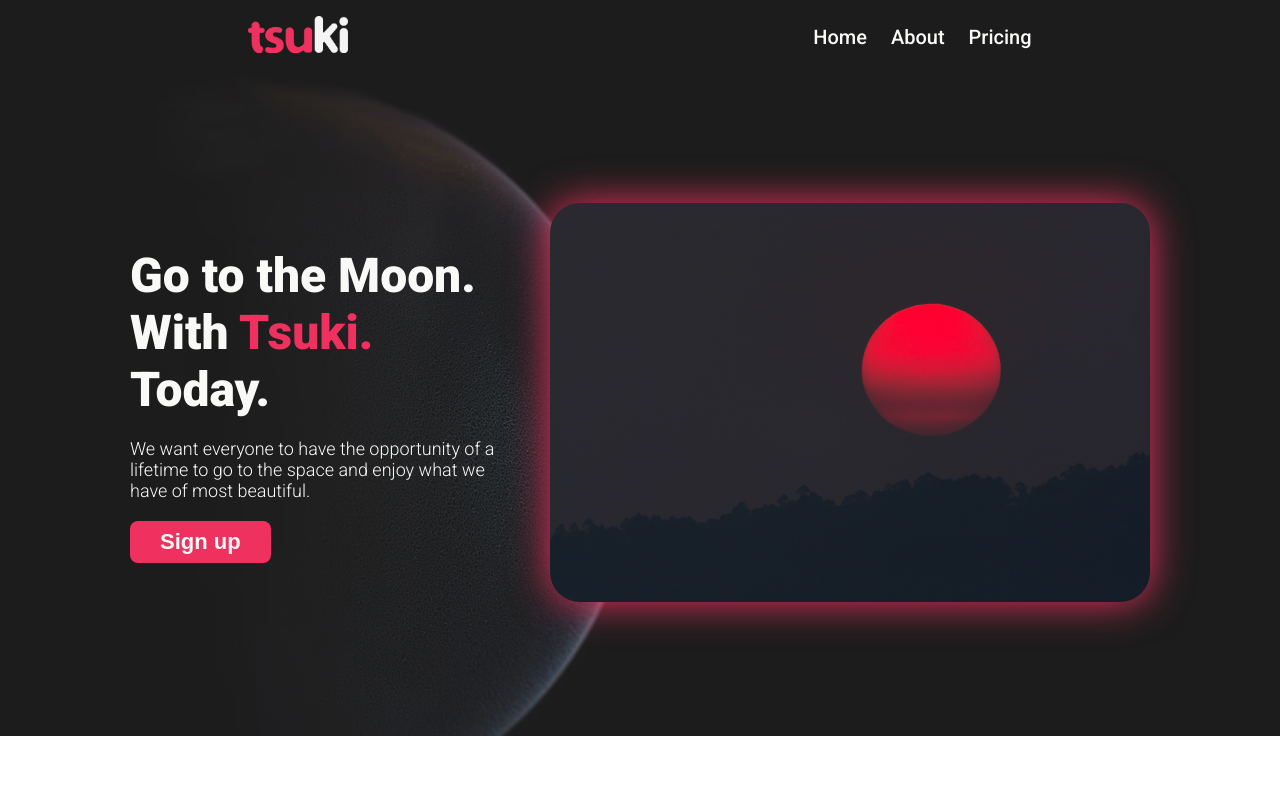
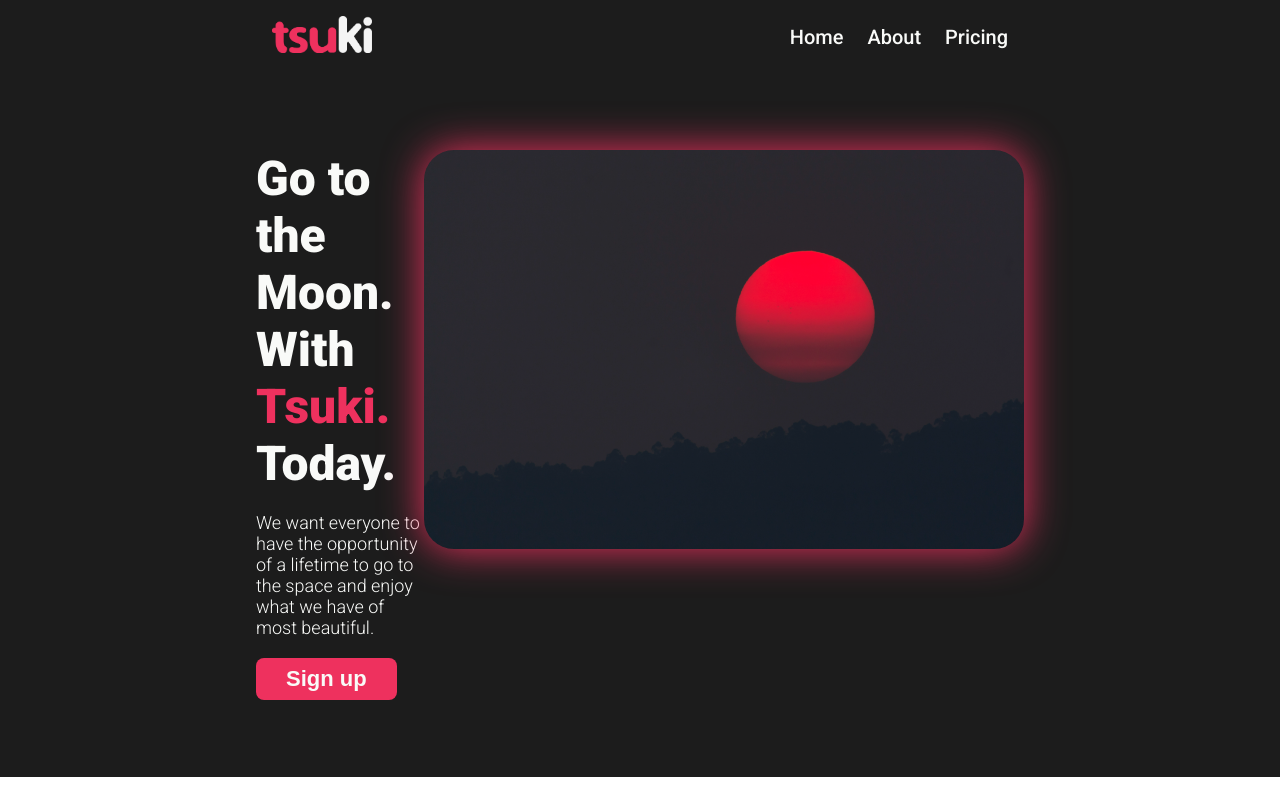
Before and after one commit to e-meyer/tsuki-landing-page, a plain HTML site: page index.html in a window 1280 px wide. Shown: the top 800 px of the page. Drawn offline with Linux system fonts and the light colour scheme.

Commit message:
Add changes to the style for what seems to be a better approach to align the header

```diff
--- a/style.css
+++ b/style.css
@@ -18,7 +18,7 @@ body {
     color: #F9FAF8;
     font-size: 16px;
     display: flex;
-    justify-content: space-around;
+    justify-content: space-between;
     align-items: center;
 }
 
@@ -46,24 +46,32 @@ body {
 
 .layer-1 {
     /*background-color: #292929;*/
-    background-image: url("images/moon.png");
+    background-color: #1c1c1c;
+    padding-left: 20%;
+    padding-right: 20%;
 }
 
 .layer-1-content {
-    display: flex;
+    /* display: flex;
     justify-content: center;
     padding: 130px;
-    gap: 50px;
+    gap: 50px; */
+    display: flex;
+    padding-top: 10%;
+    padding-bottom: 10%;
 }
 
 .layer-1-content-left {
-    max-width: 500px;
-    align-self: center;
+    /* max-width: 500px;
+    align-self: center;  */
+    display: flex;
+    flex-wrap: wrap;
+    align-content: center;
 }
 
 .layer-1-content-right {
     max-width: 600px;
-    align-self: center;
+
 }
 
 .layer-1 .title {
@@ -113,6 +121,7 @@ body {
 .layer-2 {
     padding: 80px;
     text-align: center;
+
 }
 
 .layer-2 .title {
```
